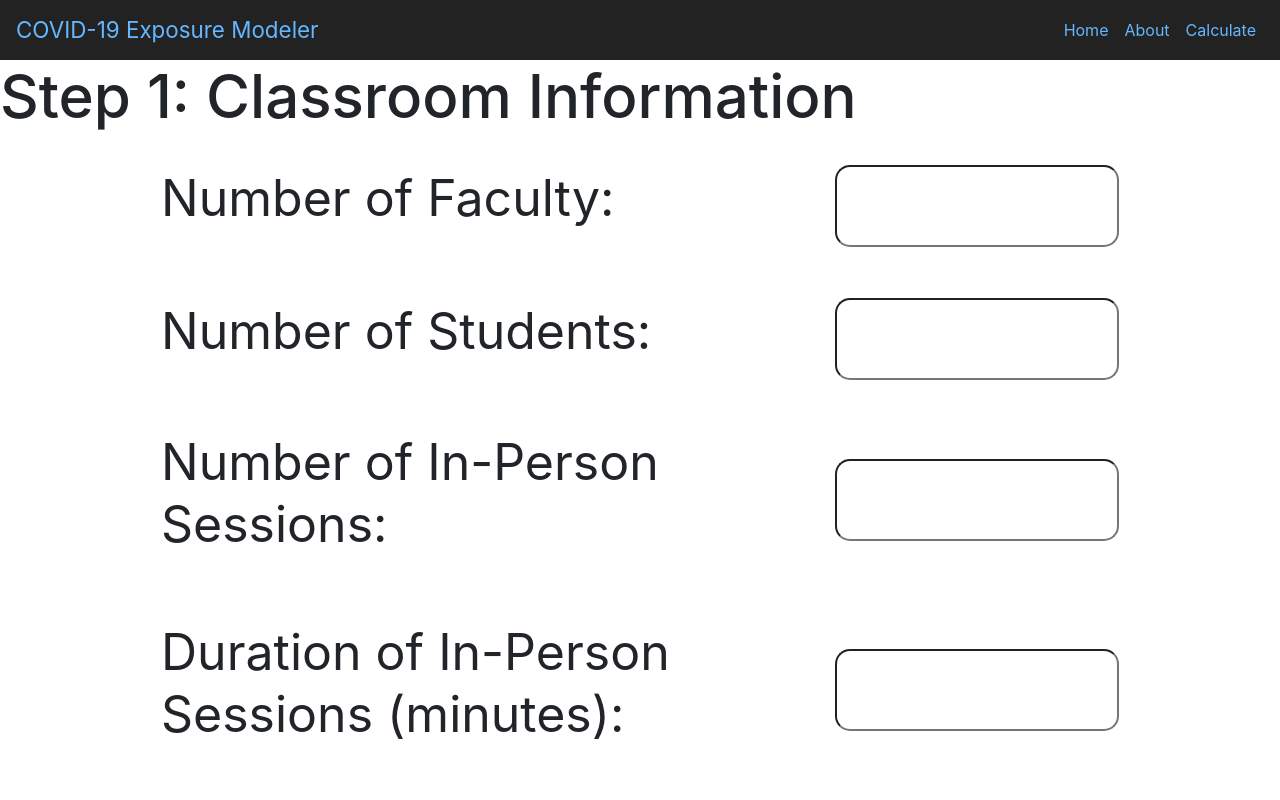
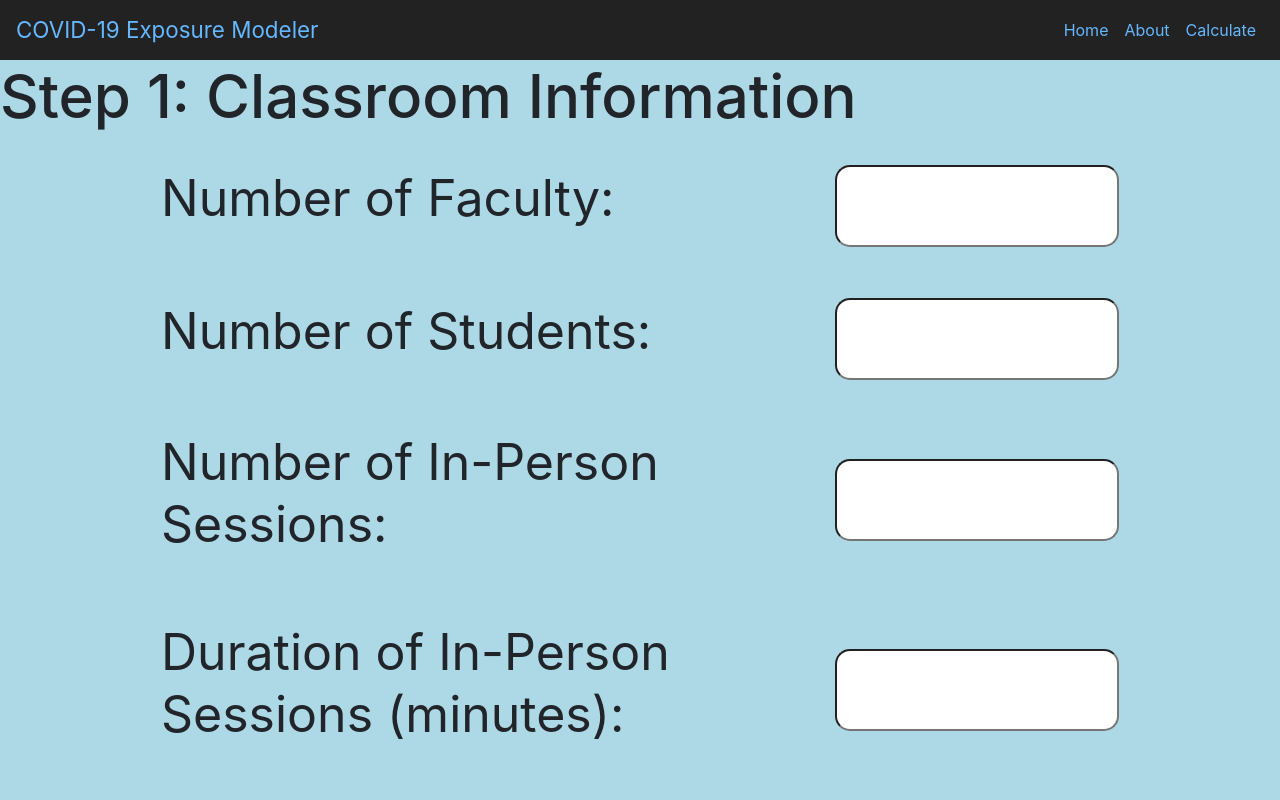
Before and after one commit to ayushgarg-ag/COVID-Risk-Web-App, a React (Create React App) app in the folder covid-frontend/: page /basic-classroom in a window 1280 px wide. Shown: the top 800 px of the page. Built offline with nearby package versions, Linux system fonts and the light colour scheme.

Commit message:
Added color

```diff
--- a/covid-frontend/src/components/BasicClassroom.css
+++ b/covid-frontend/src/components/BasicClassroom.css
@@ -38,3 +38,7 @@ input {
   border-radius: 15px;
   font-size: 48px;
 }
+
+body {
+  background-color: lightblue;
+}
```
